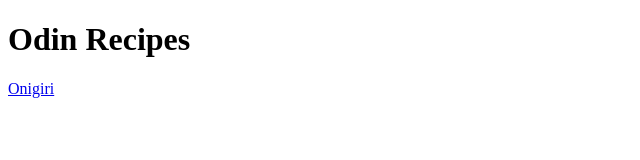
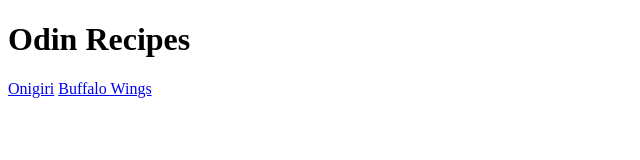
Before and after one commit to Cr8zyMonkee/odin-recipes, a plain HTML site: page index.html in a window 1280 px wide. Shown: the whole page, without its empty margins (0-640 px from the left). Drawn offline with Linux system fonts and the light colour scheme.

Commit message:
Linked wings.html to index.html

```diff
--- a/index.html
+++ b/index.html
@@ -8,6 +8,7 @@
     <body>
         <h1>Odin Recipes</h1>
         <a href="recipes/onigiri.html">Onigiri</a>
+        <a href="recipes/wings.html">Buffalo Wings</a>
     </body>
 </html>
 <head>
```
